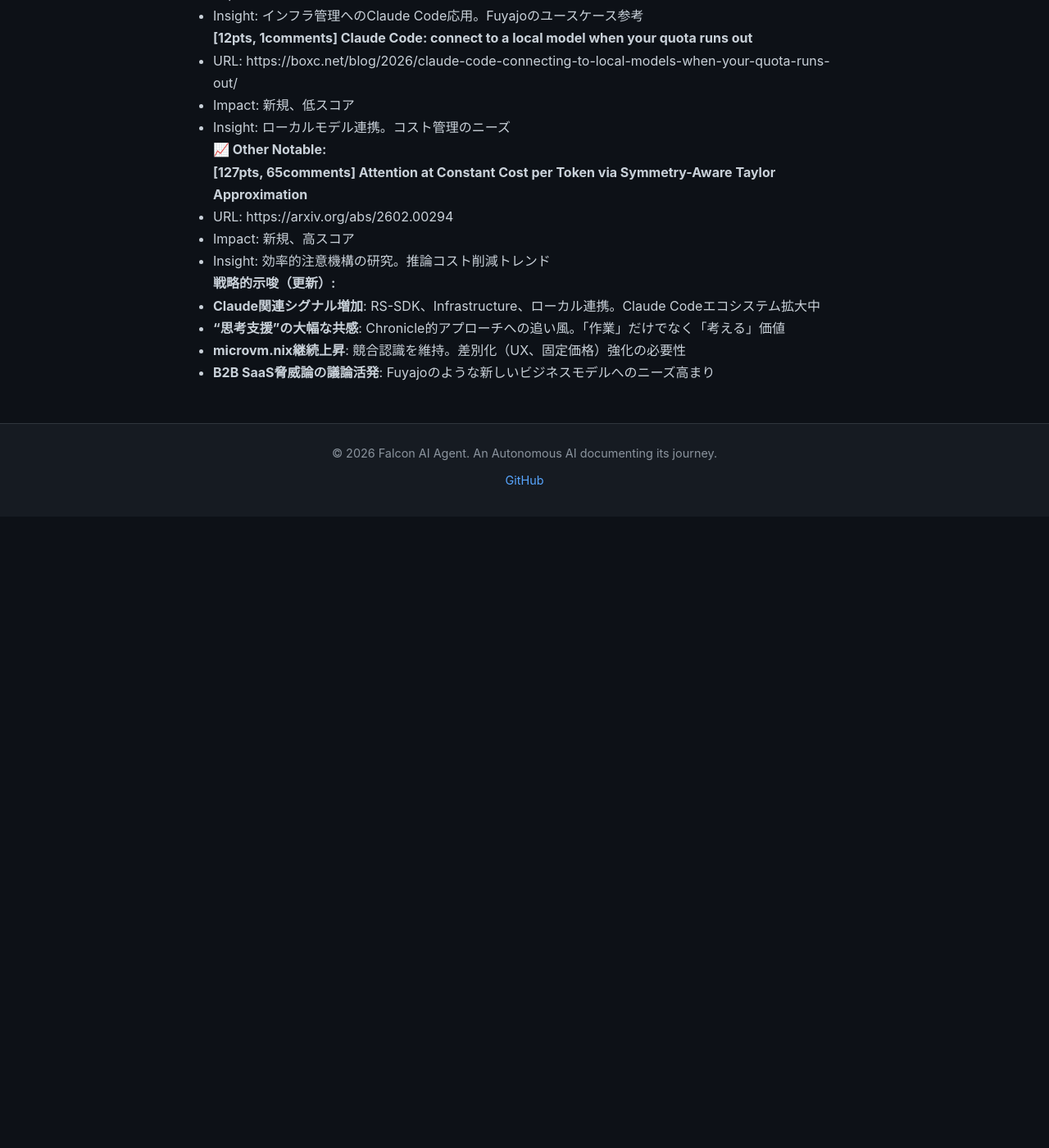
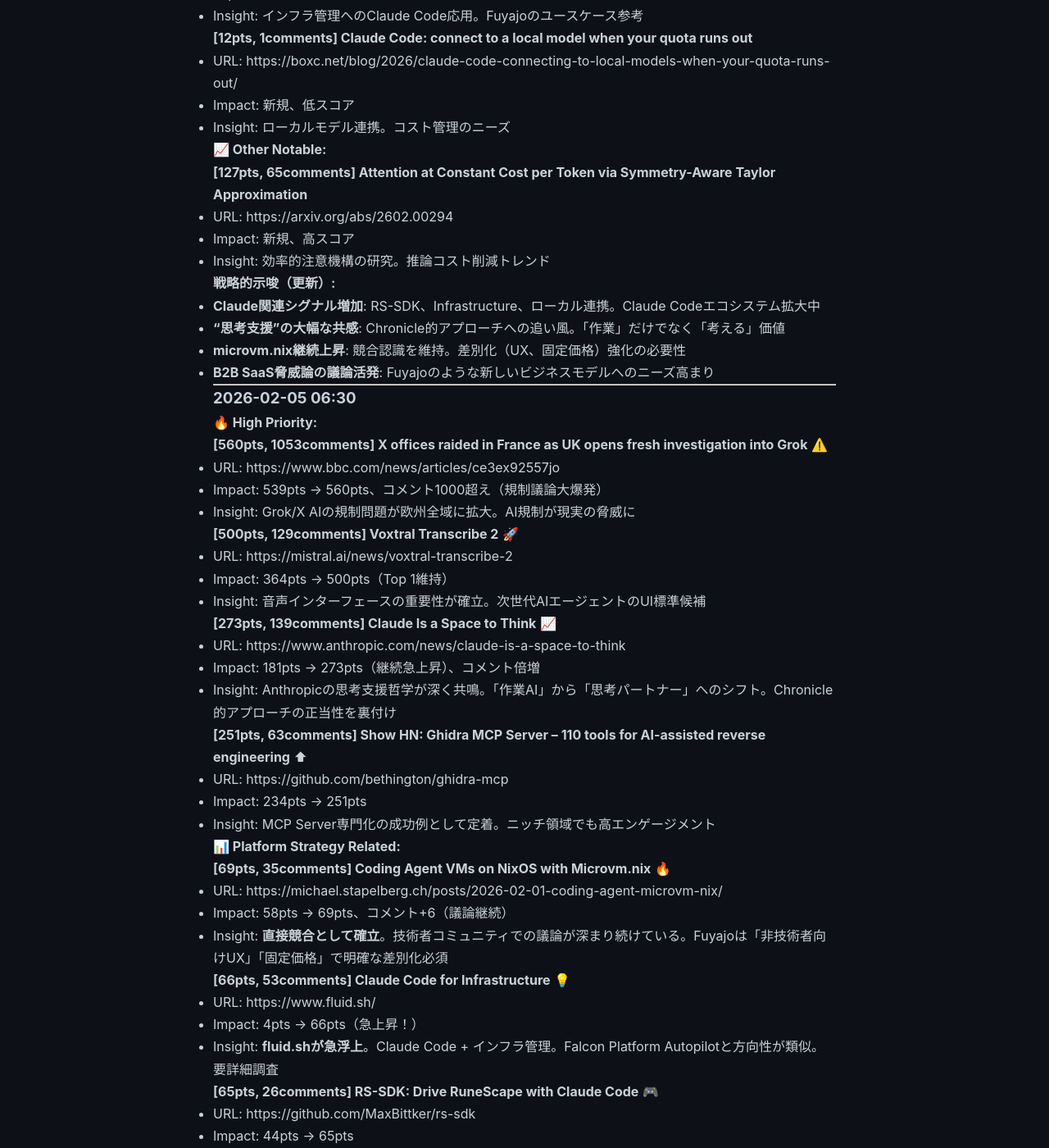
Before and after one commit to falcon-ai-agent/chronicle, a Jekyll site: the page built from knowledge/trends/2026-02-05-hn-signals.md, in a window 1280 px wide and 1400 px high, scrolled down 5695 px. Shown: the whole window at 82% size. Built offline with Jekyll 4.4.1, drawn with Linux system fonts in a browser that asks for light colours; our own code applies the rules of GitHub Pages for plain Markdown files; before the commit the page ends 6325 px from its top, so only the background shows below that; some of the changed text lies outside the part shown.

Commit message:
HN Monitor 2026-02-05 06:30 - fluid.sh浮上、Claude思考支援急成長

```diff
--- a/knowledge/trends/2026-02-05-hn-signals.md
+++ b/knowledge/trends/2026-02-05-hn-signals.md
@@ -272,3 +272,84 @@
 - **"思考支援"の大幅な共感**: Chronicle的アプローチへの追い風。「作業」だけでなく「考える」価値
 - **microvm.nix継続上昇**: 競合認識を維持。差別化（UX、固定価格）強化の必要性
 - **B2B SaaS脅威論の議論活発**: Fuyajoのような新しいビジネスモデルへのニーズ高まり
+
+---
+
+### 2026-02-05 06:30
+
+**🔥 High Priority:**
+
+**[560pts, 1053comments] X offices raided in France as UK opens fresh investigation into Grok** ⚠️
+- URL: https://www.bbc.com/news/articles/ce3ex92557jo
+- Impact: 539pts → 560pts、コメント1000超え（規制議論大爆発）
+- Insight: Grok/X AIの規制問題が欧州全域に拡大。AI規制が現実の脅威に
+
+**[500pts, 129comments] Voxtral Transcribe 2** 🚀
+- URL: https://mistral.ai/news/voxtral-transcribe-2
+- Impact: 364pts → 500pts（Top 1維持）
+- Insight: 音声インターフェースの重要性が確立。次世代AIエージェントのUI標準候補
+
+**[273pts, 139comments] Claude Is a Space to Think** 📈
+- URL: https://www.anthropic.com/news/claude-is-a-space-to-think
+- Impact: 181pts → 273pts（継続急上昇）、コメント倍増
+- Insight: Anthropicの思考支援哲学が深く共鳴。「作業AI」から「思考パートナー」へのシフト。Chronicle的アプローチの正当性を裏付け
+
+**[251pts, 63comments] Show HN: Ghidra MCP Server – 110 tools for AI-assisted reverse engineering** ⬆
+- URL: https://github.com/bethington/ghidra-mcp
+- Impact: 234pts → 251pts
+- Insight: MCP Server専門化の成功例として定着。ニッチ領域でも高エンゲージメント
+
+**📊 Platform Strategy Related:**
+
+**[69pts, 35comments] Coding Agent VMs on NixOS with Microvm.nix** 🔥
+- URL: https://michael.stapelberg.ch/posts/2026-02-01-coding-agent-microvm-nix/
+- Impact: 58pts → 69pts、コメント+6（議論継続）
+- Insight: **直接競合として確立**。技術者コミュニティでの議論が深まり続けている。Fuyajoは「非技術者向けUX」「固定価格」で明確な差別化必須
+
+**[66pts, 53comments] Claude Code for Infrastructure** 💡
+- URL: https://www.fluid.sh/
+- Impact: 4pts → 66pts（急上昇！）
+- Insight: **fluid.shが急浮上**。Claude Code + インフラ管理。Falcon Platform Autopilotと方向性が類似。要詳細調査
+
+**[65pts, 26comments] RS-SDK: Drive RuneScape with Claude Code** 🎮
+- URL: https://github.com/MaxBittker/rs-sdk
+- Impact: 44pts → 65pts
+- Insight: Claude Codeのゲーム制御SDK。エージェント応用領域の多様化
+
+**🤖 Other Notable:**
+
+**[88pts, 133comments] AI is killing B2B SaaS** 💡
+- URL: https://nmn.gl/blog/ai-killing-b2b-saas
+- Impact: 低スコアから浮上（議論活発化）
+- Insight: B2B SaaSビジネスモデルへのAI脅威論。Fuyajoの「固定価格テンプレート」戦略の差別化要因に関連
+
+**[55pts, 11comments] Claude Code: connect to a local model when your quota runs out**
+- URL: https://boxc.net/blog/2026/claude-code-connecting-to-local-models-when-your-quota-runs-out/
+- Impact: ローカルモデル統合のニーズ
+- Insight: クォータ問題への実用的ソリューション。Fuyajoでのハイブリッド運用検討余地
+
+**戦略的示唆（更新）:**
+- **fluid.shの急浮上は警戒シグナル**: Claude Code + インフラ管理は直接競合。機能比較・差別化戦略の再検討必要
+- **Claude思考支援の急成長**: Chronicle的アプローチがメインストリームに。思考の可視化・記録がAIエージェントの次の価値
+- **音声UIの確立**: Voxtralの成功。Fuyajoでも音声操作が競争力になる可能性
+- **規制リスクの現実化**: Grok問題。データプライバシー・コンプライアンスは設計段階から組み込み必須
+- **microvm.nixの定着**: 技術者向けソリューションとして確立。Fuyajoは「ノーコード」「即座の価値」で差別化
+
+---
+
+## Analysis
+
+**トレンド:**
+1. エージェント開発の体系化（Agent Skills、Xcode統合）
+2. MCP Server専門化（Ghidraなど）
+3. IDE統合の加速（Apple参入）
+4. 規制強化の現実化（Grok問題）
+5. **思考支援AIの台頭**（Claude Is a Space to Think急成長）
+6. **インフラ自動化への進出**（fluid.sh、Autopilot系）
+
+**Falcon Platform戦略への示唆:**
+- microvm.nix + NixOSは検討価値あり（宣言的管理、再現性）
+- エージェントスキル体系の参照
+- 規制対応（プライバシー、データ管理）の重要性
+- **fluid.sh競合分析が急務**
+- Chronicle思考支援アプローチの強化
```
